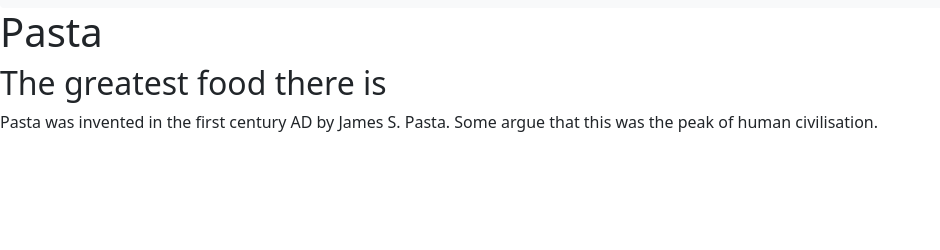
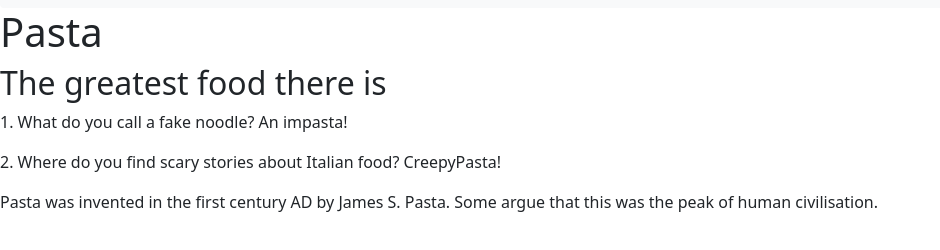
Before and after one commit to AsadRasul13/recipe-site, a plain HTML site: page index.html in a window 1280 px wide. Shown: the part 112-362 px from the top of the page, without its empty margins (0-940 px from the left). Drawn offline with nearby package versions, Linux system fonts and the light colour scheme.

Commit message:
Added important data

```diff
--- a/index.html
+++ b/index.html
@@ -25,6 +25,10 @@
         <h1>Pasta</h1>
         <h2>The greatest food there is</h2>
     </header>
+    <p>1. What do you call a fake noodle?
+An impasta!</p>
+    <p>2. Where do you find scary stories about Italian food?
+CreepyPasta!</p>
     <section>
         <p>Pasta was invented in the first century AD by James S. Pasta. Some argue that this was the peak of human civilisation.</p>
     </section>
```
